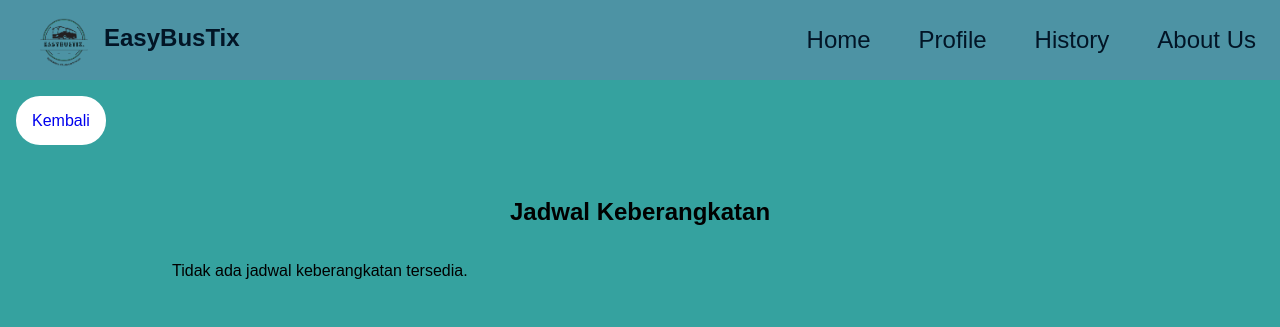
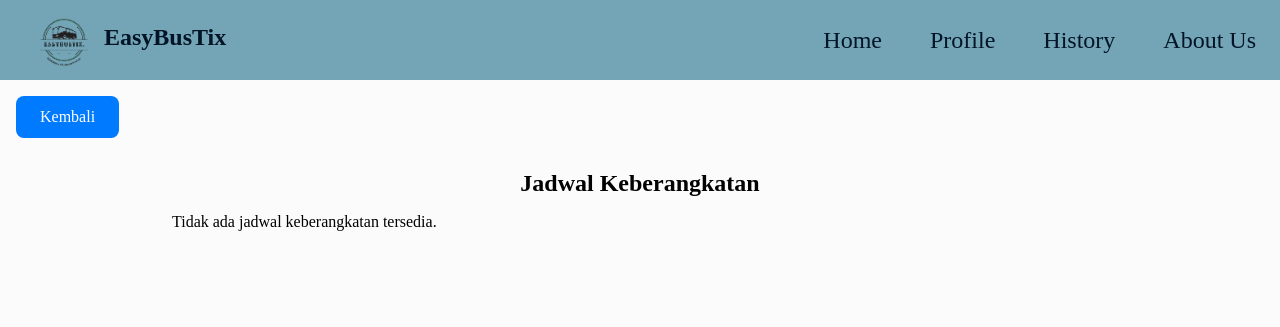
Before and after one commit to andreandri/caps, a PHP site: page /jadwal.php in a window 1280 px wide. Shown: the top 327 px of the page. Run offline with PHP 8.4, Linux system fonts and the light colour scheme; data that the repository does not hold is empty.

Commit message:
css user

```diff
--- a/jadwal.css
+++ /dev/null
@@ -1,82 +0,0 @@
-* {
-  box-sizing: border-box;
-}
-
-body {
-  font-family: Arial, sans-serif;
-  background-color: #35A29F;
-  margin: 0;
-  padding: 0;
-  height: 100%;
-  width: 100%;
-}
-
-.Kembali {
-  margin: 2rem 1rem;
-}
-
-.Kembali a {
-  text-decoration: none;
-  background-color: #ffffff;
-  padding: 1rem;
-  border-radius: 1.5rem;
-}
-
-.container {
-  padding: 1rem;
-  max-width: 1000px;
-  margin: 0 auto;
-}
-
-.container h2 {
-  text-align: center;
-}
-
-.schedule {
-  display: grid;
-  grid-template-columns: repeat(2, 1fr);
-  gap: 1.3rem;
-  margin: 1rem;
-}
-
-.schedule-item {
-  background-color: #f0f0f0;
-  padding: 20px;
-  border-radius: 10px;
-  display: flex;
-  justify-content: space-between;
-  align-items: center;
-  width: 100%;
-  box-shadow: 0 4px 6px rgba(0, 0, 0, 0.1);
-}
-
-.schedule-item h3 {
-  margin: 0;
-  font-size: 16px;
-  line-height: 1.5;
-  letter-spacing: 0.5px;
-}
-
-.schedule-item p {
-  margin: 5px 0;
-  font-size: 14px;
-  color: gray;
-  line-height: 1.5;
-  letter-spacing: 0.5px;
-}
-
-.schedule-item .price {
-  font-size: 18px;
-  font-weight: bold;
-  color: #333;
-  letter-spacing: 0.5px;
-  margin-left: 20px;
-}
-
-@media screen and (max-width: 1180px) {
-  .schedule {
-    display : grid;
-    grid-template-columns: 1fr;
-    gap : 1rem;
-  }
-}
--- a/jadwal.php
+++ b/jadwal.php
@@ -11,7 +11,7 @@
 
   <script type="module" src="scripts/index.js"></script>
 
-  <link rel="stylesheet" href="jadwal.css">
+  <link rel="stylesheet" href="pesantiket-jadwal.css">
 </head>
 <body>
 
--- a/pesantiket.css
+++ b/pesantiket-jadwal.css
@@ -1,10 +1,10 @@
 * {
   box-sizing: border-box;
+  margin: 0;
+  padding: 0;
 }
 
 body {
-  margin: 0;
-  padding: 0;
   height: 100%;
   width: 100%;
   background-color: #FBFBFB;
--- a/pesantiket.php
+++ b/pesantiket.php
@@ -6,7 +6,7 @@
   <title>Tiket User</title>
 
   <script type="module" src="scripts/index.js"></script>
-  <link rel="stylesheet" href="pesantiket.css">
+  <link rel="stylesheet" href="pesantiket-jadwal.css">
 </head>
 <body>
   <header>
--- a/tampilan.php
+++ b/tampilan.php
@@ -52,7 +52,9 @@
             </aside>
         </section>
 
-        <section class="tampildua">
+        <section class="daftarbus">
+            <h1>Daftar Tampilan Unit Bus yang Tersedia</h1>
+            <div class="tampildua">
                 <article>
                     <img src="img/bus2.png" alt="">
                     <h1>2 Unit</h1>
@@ -67,6 +69,7 @@
                     <img src="img/bus.png" alt="">
                     <h1>2 Unit</h1>
                 </article>
+            </div>
         </section>
     </main>
 
```
Also changed, not shown: other parts of pesantiket-jadwal.css (+59 -0 lines), tampilan.css (+10 -3 lines). Lines whose indentation alone changed are shown as unchanged.
